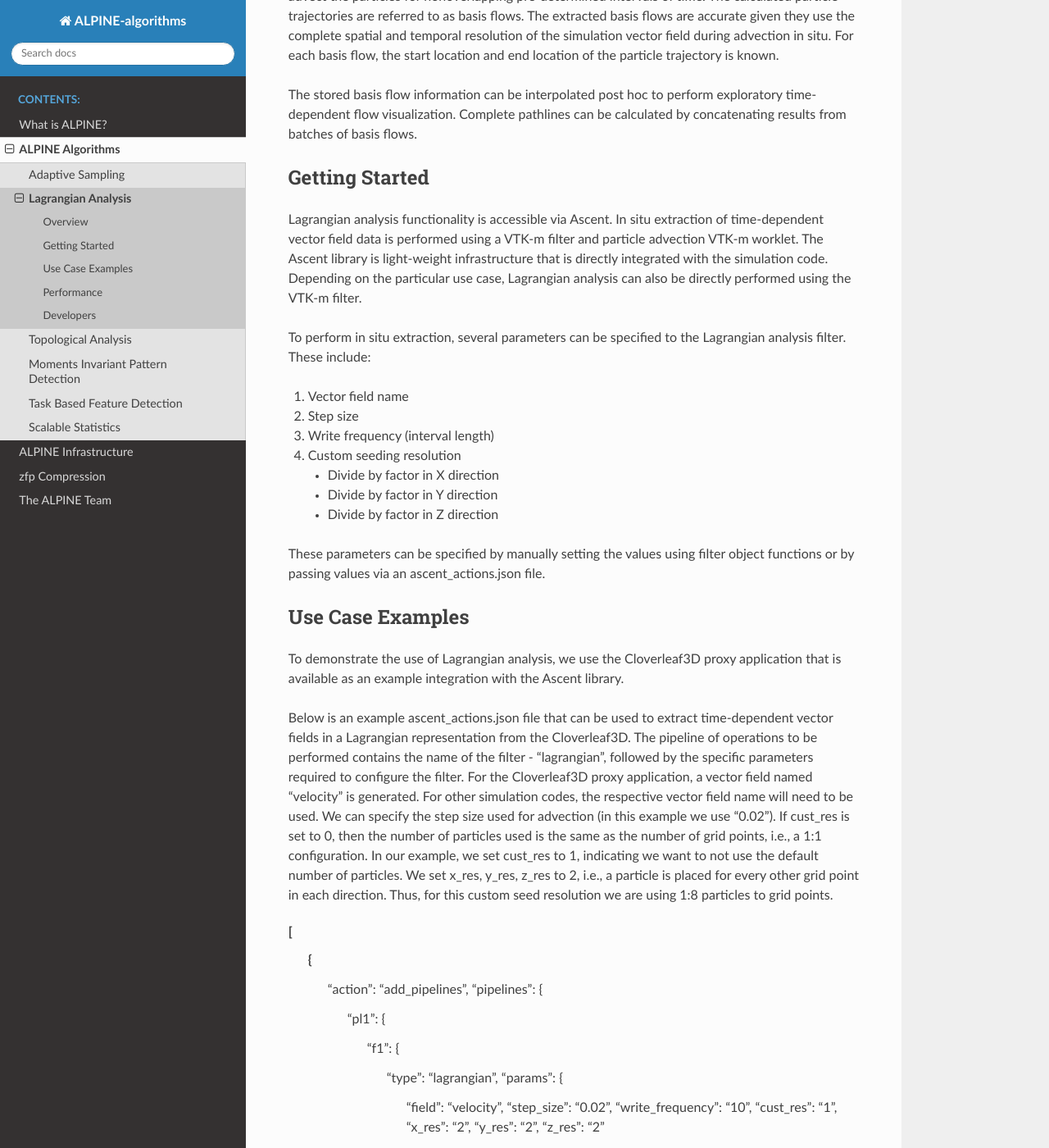
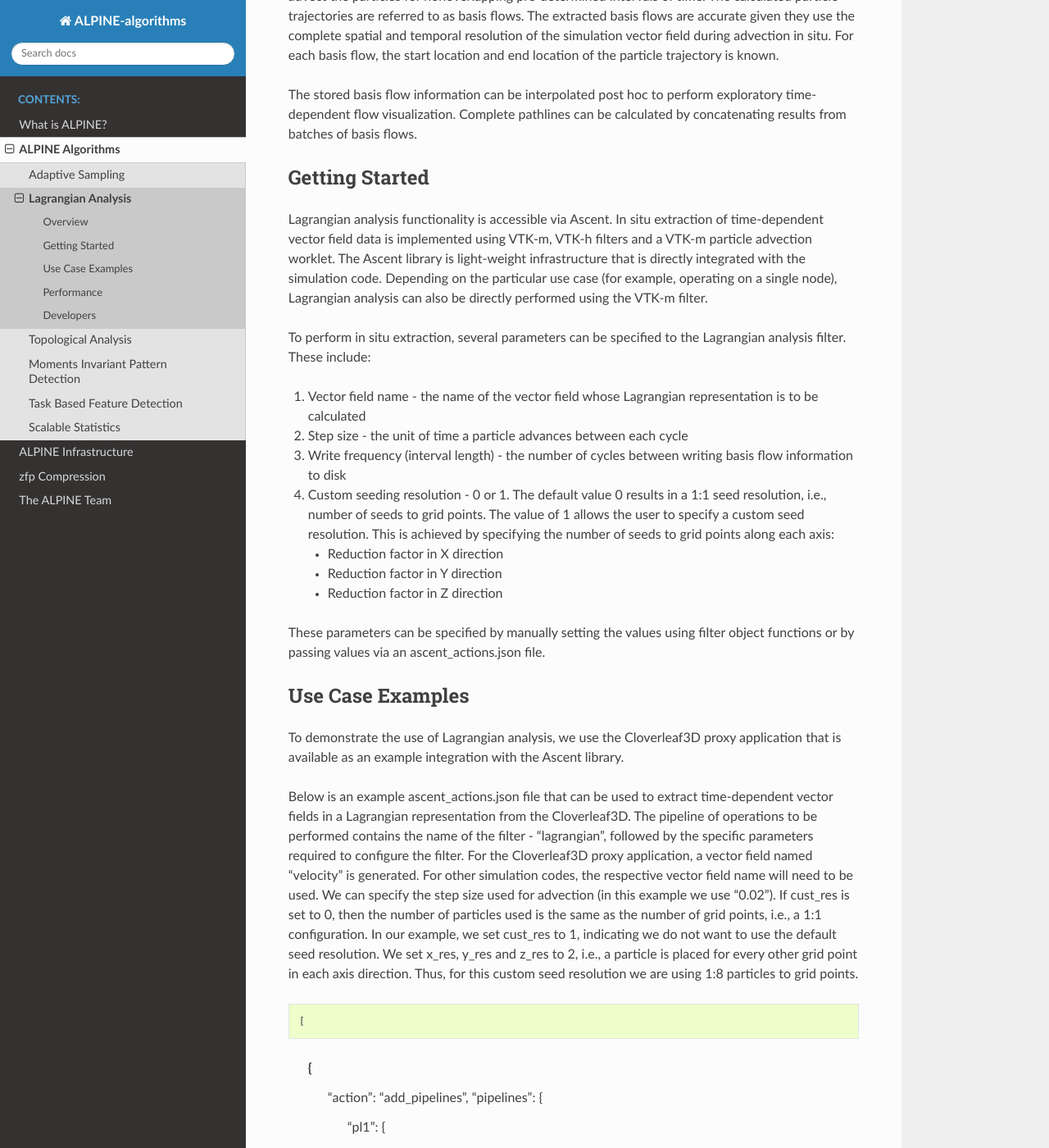
Before and after one commit to Alpine-DAV/algorithms, a Sphinx documentation site: the page built from docs/source/lagrangian.rst, in a window 1280 px wide and 1400 px high, scrolled down 592 px. Shown: the whole window at 82% size. Built offline with Sphinx 7.4.7 and the Read the Docs theme 2.0.0, drawn with Linux system fonts in a browser that asks for light colours; formulas are drawn with MathJax 3; some of the changed text lies outside the part shown.

Commit message:
Update lagrangian.rst

```diff
--- a/docs/source/lagrangian.rst
+++ b/docs/source/lagrangian.rst
@@ -16,18 +16,18 @@
 
 Getting Started
 ^^^^^^^^^^^^^^^
-Lagrangian analysis functionality is accessible via Ascent. In situ extraction of time-dependent vector field data is performed using a VTK-m filter and particle advection VTK-m worklet. The Ascent library is light-weight infrastructure that is directly integrated with the simulation code. Depending on the particular use case, Lagrangian analysis can also be directly performed using the VTK-m filter.
+Lagrangian analysis functionality is accessible via Ascent. In situ extraction of time-dependent vector field data is implemented using VTK-m, VTK-h filters and a VTK-m particle advection worklet. The Ascent library is light-weight infrastructure that is directly integrated with the simulation code. Depending on the particular use case (for example, operating on a single node), Lagrangian analysis can also be directly performed using the VTK-m filter.
 
 To perform in situ extraction, several parameters can be specified to the Lagrangian analysis filter. These include:
 
-#. Vector field name
-#. Step size
-#. Write frequency (interval length)
-#. Custom seeding resolution
+#. Vector field name - the name of the vector field whose Lagrangian representation is to be calculated
+#. Step size - the unit of time a particle advances between each cycle
+#. Write frequency (interval length) - the number of cycles between writing basis flow information to disk
+#. Custom seeding resolution - 0 or 1. The default value 0 results in a 1:1 seed resolution, i.e., number of seeds to grid points. The value of 1 allows the user to specify a custom seed resolution. This is achieved by specifying the number of seeds to grid points along each axis:
 
-   * Divide by factor in X direction
-   * Divide by factor in Y direction
-   * Divide by factor in Z direction
+   * Reduction factor in X direction
+   * Reduction factor in Y direction
+   * Reduction factor in Z direction
 
 These parameters can be specified by manually setting the values using filter object functions or by passing values via an ascent_actions.json file.
 
@@ -37,9 +37,10 @@
 
 Below is an example ascent_actions.json file that can be used to extract time-dependent vector fields in a Lagrangian representation from the Cloverleaf3D.
 The pipeline of operations to be performed contains the name of the filter - "lagrangian", followed by the specific parameters required to configure the filter. For the Cloverleaf3D proxy application, a vector field named "velocity" is generated. For other simulation codes, the respective vector field name will need to be used.
-We can specify the step size used for advection (in this example we use "0.02"). If cust_res is set to 0, then the number of particles used is the same as the number of grid points, i.e., a 1:1 configuration. In our example, we set cust_res to 1, indicating we want to not use the default number of particles.
-We set x_res, y_res, z_res to 2, i.e., a particle is placed for every other grid point in each direction. Thus, for this custom seed resolution we are using 1:8 particles to grid points.
+We can specify the step size used for advection (in this example we use "0.02"). If cust_res is set to 0, then the number of particles used is the same as the number of grid points, i.e., a 1:1 configuration. In our example, we set cust_res to 1, indicating we do not want to use the default seed resolution.
+We set x_res, y_res and z_res to 2, i.e., a particle is placed for every other grid point in each axis direction. Thus, for this custom seed resolution we are using 1:8 particles to grid points.
 
+::
 
 [
   {
@@ -75,8 +76,48 @@
   }
 ]
 
+Additionally, in the event the user does not want to use an ascent_actions.json file, the code can be directly instrumented. The C++ code snippet below demonstrates the same Lagrangian analysis filter configuration as the instance above.
+
+::
+
+  Ascent ascent;
+  Node ascent_opts;
+  ascent_opts["runtime/type"] = "ascent";
+  ascent.open(ascent_opts);
+  Conduit:Node mesh_data;
+  // Populate mesh_data;
+  conduit::Node pipelines;
+  // pipeline 1
+  pipelines["pl1/f1/type"] = "lagrangian";
+  // filter knobs
+  conduit::Node &lagrangian_params = pipelines["pl1/f1/params"];
+  lagrangian_params["field"] = "velocity";
+  lagrangian_params["step_size"] = 0.02;
+  lagrangian_params["write_frequency"] = 10;
+  lagrangian_params["cust_res"] = 1;
+  lagrangian_params["x_res"] = 2;
+  lagrangian_params["y_res"] = 2;
+  lagrangian_params["z_res"] = 2;
+  conduit::Node actions;
+  // add the pipeline
+  conduit::Node &add_pipelines = actions.append();
+  add_pipelines["action"] = "add_pipelines";
+  add_pipelines["pipelines"] = pipelines;
+  // execute
+  conduit::Node &execute  = actions.append();
+  execute["action"] = "execute";
+  // reset
+  conduit::Node &reset  = actions.append();
+  reset["action"] = "reset";
+  ascent.publish(mesh_data);
+  ascent.execute(actions);
+  ascent.close();
+
+
 Performance
 ^^^^^^^^^^^
+
+To improve overall performance of the Lagrangian analysis the filter particle advection worklet is capable of utilizing hardware accelerators for improved performance. Further, we adopt a communication-free model and eliminate integration of basis flow trajectories across node boundaries to improve scalability.
 
 Developers
 ^^^^^^^^^^
```
